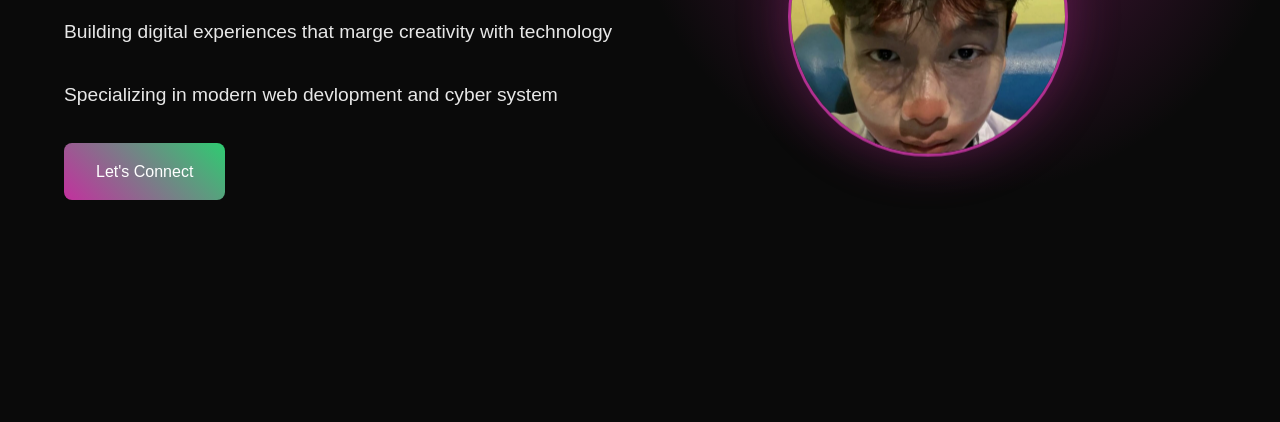
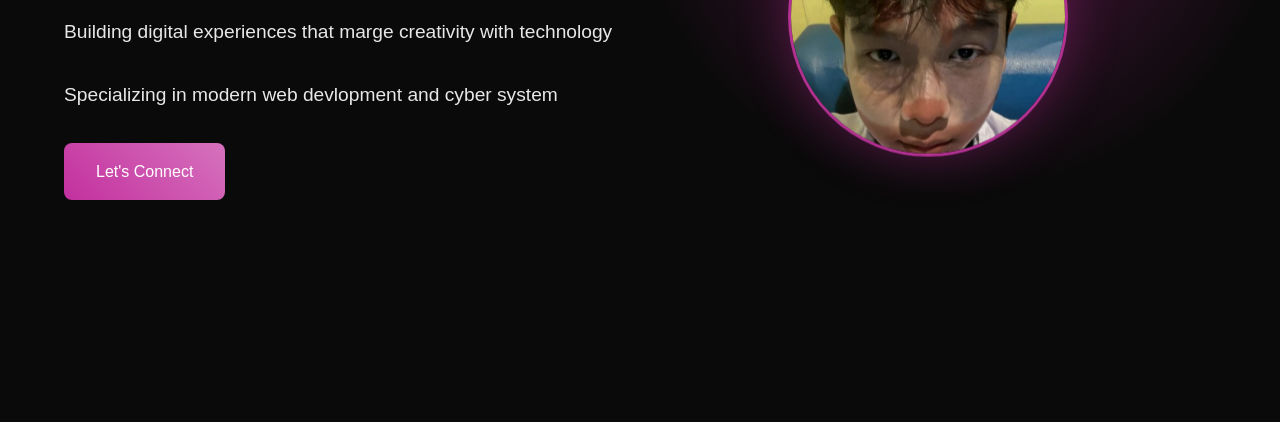
Before and after one commit to satangttv4Xd/PortfolioKub, a plain HTML site: page index.html in a window 1280 px wide. Shown: the part 378-800 px from the top of the page. Drawn offline with Linux system fonts and the light colour scheme.

Commit message:
change color

```diff
--- a/style.css
+++ b/style.css
@@ -120,7 +120,7 @@ body {
 .cta-button{
     display: inline-block;
     padding: 1rem 2rem;
-    background: linear-gradient(45deg, var(--accent), #2ecc71);
+    background: linear-gradient(45deg, var(--accent), #d672bd);
     color: white;
     border-radius: 8px;
     text-decoration: none;
```
